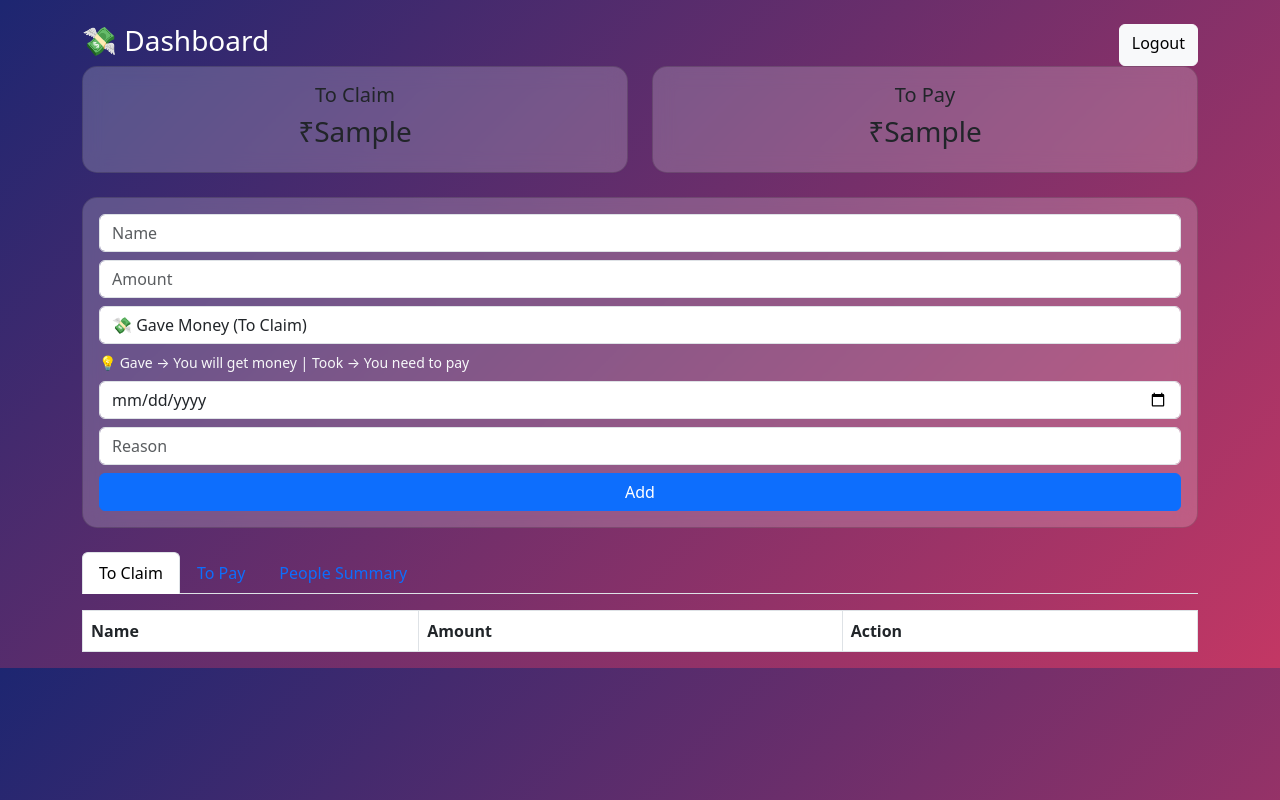
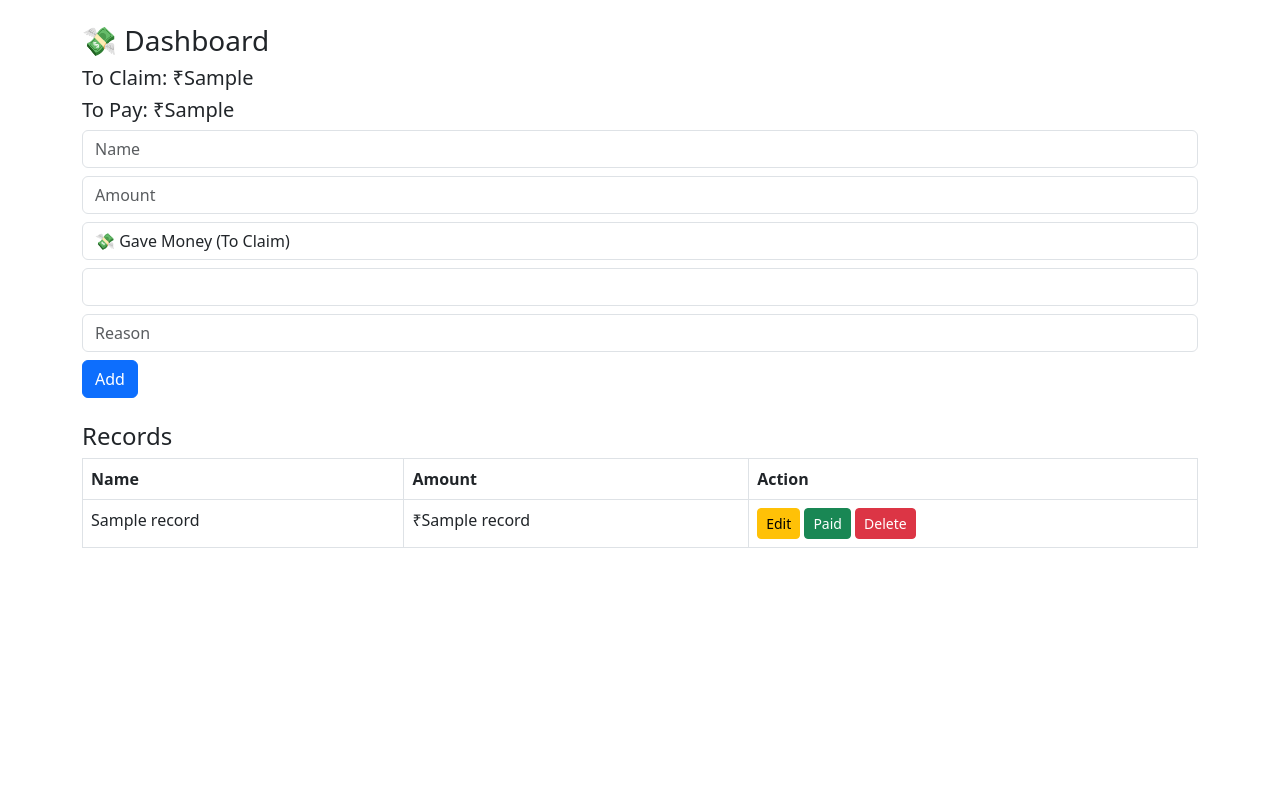
Before and after one commit to sumanb9938-cpu/money-tracker, a Flask app: template templates/index.html in a window 1280 px wide. Run offline with Flask 3, Linux system fonts and the light colour scheme; the template is opened without the code that fills it: most values are stand-ins (such as "Sample title", 1, 10 or a date in 2020); lists and menus that the app fills with data are empty; some libraries are stand-ins or nearby versions.

Commit message:
added edit feature + improved UI + splitwise enhancements

```diff
--- a/app.py
+++ b/app.py
@@ -9,7 +9,7 @@ app.secret_key = "secret123"
 DATABASE_URL = os.environ.get("DATABASE_URL")
 
 if not DATABASE_URL:
-    raise ValueError("DATABASE_URL not set!")
+    DATABASE_URL = "your_postgres_url_here"  # for local testing
 
 conn = psycopg2.connect(DATABASE_URL)
 cursor = conn.cursor()
@@ -47,10 +47,8 @@ def login():
         username = request.form['username']
         password = request.form['password']
 
-        cursor.execute(
-            "SELECT * FROM users WHERE username=%s AND password=%s",
-            (username, password)
-        )
+        cursor.execute("SELECT * FROM users WHERE username=%s AND password=%s",
+                       (username, password))
         user = cursor.fetchone()
 
         if user:
@@ -69,10 +67,8 @@ def register():
         username = request.form['username']
         password = request.form['password']
 
-        cursor.execute(
-            "INSERT INTO users (username, password) VALUES (%s, %s)",
-            (username, password)
-        )
+        cursor.execute("INSERT INTO users (username, password) VALUES (%s, %s)",
+                       (username, password))
         conn.commit()
 
         return redirect('/login')
@@ -80,7 +76,7 @@ def register():
     return render_template('register.html')
 
 
-# ---------------- HOME (DASHBOARD) ---------------- #
+# ---------------- HOME ---------------- #
 @app.route('/')
 def index():
     if 'user_id' not in session:
@@ -88,51 +84,41 @@ def index():
 
     user_id = session['user_id']
 
-    # ALL RECORDS
     cursor.execute("SELECT * FROM money_records WHERE user_id=%s", (user_id,))
     records = cursor.fetchall()
 
-    # TO CLAIM
     cursor.execute("""
     SELECT SUM(amount) FROM money_records
     WHERE type='given' AND status='pending' AND user_id=%s
     """, (user_id,))
     to_claim = cursor.fetchone()[0] or 0
 
-    # TO PAY
     cursor.execute("""
     SELECT SUM(amount) FROM money_records
     WHERE type='received' AND status='pending' AND user_id=%s
     """, (user_id,))
     to_pay = cursor.fetchone()[0] or 0
 
-    # PEOPLE SUMMARY (Splitwise logic)
     cursor.execute("""
     SELECT name,
-    SUM(CASE WHEN type='given' THEN amount ELSE 0 END) as given_total,
-    SUM(CASE WHEN type='received' THEN amount ELSE 0 END) as received_total
+    SUM(CASE WHEN type='given' THEN amount ELSE 0 END),
+    SUM(CASE WHEN type='received' THEN amount ELSE 0 END)
     FROM money_records
     WHERE user_id=%s AND status='pending'
     GROUP BY name
     """, (user_id,))
-
     people = cursor.fetchall()
 
-    return render_template(
-        "index.html",
-        records=records,
-        to_claim=to_claim,
-        to_pay=to_pay,
-        people=people
-    )
+    return render_template("index.html",
+                           records=records,
+                           to_claim=to_claim,
+                           to_pay=to_pay,
+                           people=people)
 
 
-# ---------------- ADD RECORD ---------------- #
+# ---------------- ADD ---------------- #
 @app.route('/add', methods=['POST'])
 def add():
-    if 'user_id' not in session:
-        return redirect('/login')
-
     user_id = session['user_id']
 
     name = request.form['name']
@@ -145,13 +131,38 @@ def add():
     serial_no = cursor.fetchone()[0] + 1
 
     cursor.execute("""
-        INSERT INTO money_records
-        (serial_no, name, amount, type, date_taken, reason, user_id, status)
-        VALUES (%s, %s, %s, %s, %s, %s, %s, 'pending')
+    INSERT INTO money_records
+    (serial_no, name, amount, type, date_taken, reason, user_id, status)
+    VALUES (%s, %s, %s, %s, %s, %s, %s, 'pending')
     """, (serial_no, name, amount, type_, date, reason, user_id))
 
     conn.commit()
     return redirect('/')
+
+
+# ---------------- EDIT ---------------- #
+@app.route('/edit/<int:id>', methods=['GET', 'POST'])
+def edit(id):
+    if request.method == 'POST':
+        name = request.form['name']
+        amount = request.form['amount']
+        type_ = request.form['type']
+        date = request.form['date']
+        reason = request.form['reason']
+
+        cursor.execute("""
+        UPDATE money_records
+        SET name=%s, amount=%s, type=%s, date_taken=%s, reason=%s
+        WHERE id=%s
+        """, (name, amount, type_, date, reason, id))
+
+        conn.commit()
+        return redirect('/')
+
+    cursor.execute("SELECT * FROM money_records WHERE id=%s", (id,))
+    record = cursor.fetchone()
+
+    return render_template("edit.html", r=record)
 
 
 # ---------------- DELETE ---------------- #
@@ -162,7 +173,7 @@ def delete(id):
     return redirect('/')
 
 
-# ---------------- MARK AS PAID ---------------- #
+# ---------------- MARK PAID ---------------- #
 @app.route('/mark_paid/<int:id>')
 def mark_paid(id):
     cursor.execute("UPDATE money_records SET status='paid' WHERE id=%s", (id,))
@@ -177,6 +188,5 @@ def logout():
     return redirect('/login')
 
 
-# ---------------- RUN ---------------- #
 if __name__ == "__main__":
     app.run(debug=True)
--- a/templates/index.html
+++ b/templates/index.html
@@ -2,96 +2,33 @@
 <html>
 <head>
 <title>Money Tracker</title>
-
-<meta name="viewport" content="width=device-width, initial-scale=1">
-
 <link href="https://cdn.jsdelivr.net/npm/bootstrap@5.3.0/dist/css/bootstrap.min.css" rel="stylesheet">
-
-<style>
-body {
-    background: linear-gradient(135deg, #1d2671, #c33764);
-    color: white;
-}
-
-.card {
-    background: rgba(255,255,255,0.2);
-    backdrop-filter: blur(10px);
-    border-radius: 15px;
-}
-
-table {
-    background: white;
-    color: black;
-}
-</style>
 </head>
 
-<body>
+<body class="container mt-4">
 
-<div class="container mt-4">
+<h3>💸 Dashboard</h3>
 
-<div class="d-flex justify-content-between">
-    <h3>💸 Dashboard</h3>
-    <a href="/logout" class="btn btn-light">Logout</a>
-</div>
+<h5>To Claim: ₹{{ to_claim }}</h5>
+<h5>To Pay: ₹{{ to_pay }}</h5>
 
-<!-- SUMMARY -->
-<div class="row mb-4">
-    <div class="col-md-6">
-        <div class="card p-3 text-center">
-            <h5>To Claim</h5>
-            <h3>₹{{ to_claim }}</h3>
-        </div>
-    </div>
+<form action="/add" method="POST" class="mb-4">
+<input name="name" placeholder="Name" class="form-control mb-2">
+<input name="amount" placeholder="Amount" class="form-control mb-2">
 
-    <div class="col-md-6">
-        <div class="card p-3 text-center">
-            <h5>To Pay</h5>
-            <h3>₹{{ to_pay }}</h3>
-        </div>
-    </div>
-</div>
-
-<!-- ADD FORM -->
-<form action="/add" method="POST" class="card p-3 mb-4">
-
-<input name="name" placeholder="Name" class="form-control mb-2">
-
-<input name="amount" type="number" placeholder="Amount" class="form-control mb-2">
-
-<!-- 🔥 UPDATED DROPDOWN -->
 <select name="type" class="form-control mb-2">
 <option value="given">💸 Gave Money (To Claim)</option>
 <option value="received">📥 Took Money (To Return)</option>
 </select>
 
-<small class="text-light">
-💡 Gave → You will get money | Took → You need to pay
-</small>
+<input name="date" class="form-control mb-2">
+<input name="reason" placeholder="Reason" class="form-control mb-2">
 
-<input name="date" type="date" class="form-control mt-2">
-
-<input name="reason" placeholder="Reason" class="form-control mt-2">
-
-<button class="btn btn-primary mt-2">Add</button>
-
+<button class="btn btn-primary">Add</button>
 </form>
 
-<!-- TABS -->
-<ul class="nav nav-tabs mb-3">
-    <li class="nav-item">
-        <button class="nav-link active" onclick="showTab('claim')">To Claim</button>
-    </li>
-    <li class="nav-item">
-        <button class="nav-link" onclick="showTab('pay')">To Pay</button>
-    </li>
-    <li class="nav-item">
-        <button class="nav-link" onclick="showTab('people')">People Summary</button>
-    </li>
-</ul>
+<h4>Records</h4>
 
-<!-- TO CLAIM -->
-<div id="claim">
 <table class="table table-bordered">
 <tr>
 <th>Name</th>
@@ -100,86 +37,18 @@ table {
 </tr>
 
 {% for r in records %}
-{% if r[4]=='given' and r[8]=='pending' %}
 <tr>
-    <td>💸 {{ r[2] }}</td>
-    <td class="text-success fw-bold">₹{{ r[3] }}</td>
+<td>{{ r[2] }}</td>
+<td>₹{{ r[3] }}</td>
 <td>
+<a href="/edit/{{ r[0] }}" class="btn btn-warning btn-sm">Edit</a>
 <a href="/mark_paid/{{ r[0] }}" class="btn btn-success btn-sm">Paid</a>
 <a href="/delete/{{ r[0] }}" class="btn btn-danger btn-sm">Delete</a>
 </td>
 </tr>
-{% endif %}
 {% endfor %}
+
 </table>
-</div>
-
-<!-- TO PAY -->
-<div id="pay" style="display:none;">
-<table class="table table-bordered">
-<tr>
-    <th>Name</th>
-    <th>Amount</th>
-    <th>Action</th>
-</tr>
-
-{% for r in records %}
-{% if r[4]=='received' and r[8]=='pending' %}
-<tr>
-    <td>📥 {{ r[2] }}</td>
-    <td class="text-danger fw-bold">₹{{ r[3] }}</td>
-    <td>
-        <a href="/mark_paid/{{ r[0] }}" class="btn btn-success btn-sm">Paid</a>
-        <a href="/delete/{{ r[0] }}" class="btn btn-danger btn-sm">Delete</a>
-    </td>
-</tr>
-{% endif %}
-{% endfor %}
-</table>
-</div>
-
-<!-- PEOPLE SUMMARY -->
-<div id="people" style="display:none;">
-<table class="table table-bordered">
-<tr>
-    <th>Name</th>
-    <th>Status</th>
-</tr>
-
-{% for p in people %}
-<tr>
-    <td>{{ p[0] }}</td>
-    <td>
-        {% set balance = p[1] - p[2] %}
-        {% if balance > 0 %}
-            <span class="text-success fw-bold">You will get ₹{{ balance }}</span>
-        {% elif balance < 0 %}
-            <span class="text-danger fw-bold">You owe ₹{{ -balance }}</span>
-        {% else %}
-            Settled
-        {% endif %}
-    </td>
-</tr>
-{% endfor %}
-</table>
-</div>
-
-</div>
-
-<!-- JS -->
-<script>
-function showTab(tab){
-    document.getElementById('claim').style.display='none';
-    document.getElementById('pay').style.display='none';
-    document.getElementById('people').style.display='none';
-
-    document.getElementById(tab).style.display='block';
-
-    let tabs = document.querySelectorAll(".nav-link");
-    tabs.forEach(btn => btn.classList.remove("active"));
-    event.target.classList.add("active");
-}
-</script>
 
 </body>
 </html>
```
Also changed, not shown: templates/edit.html (added, +30 -0 lines). Lines whose indentation alone changed are shown as unchanged.
